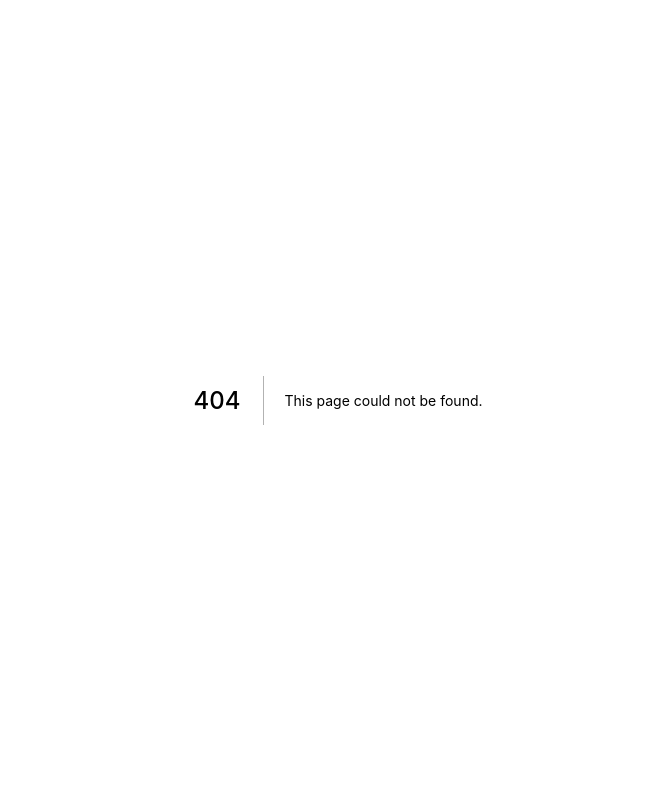
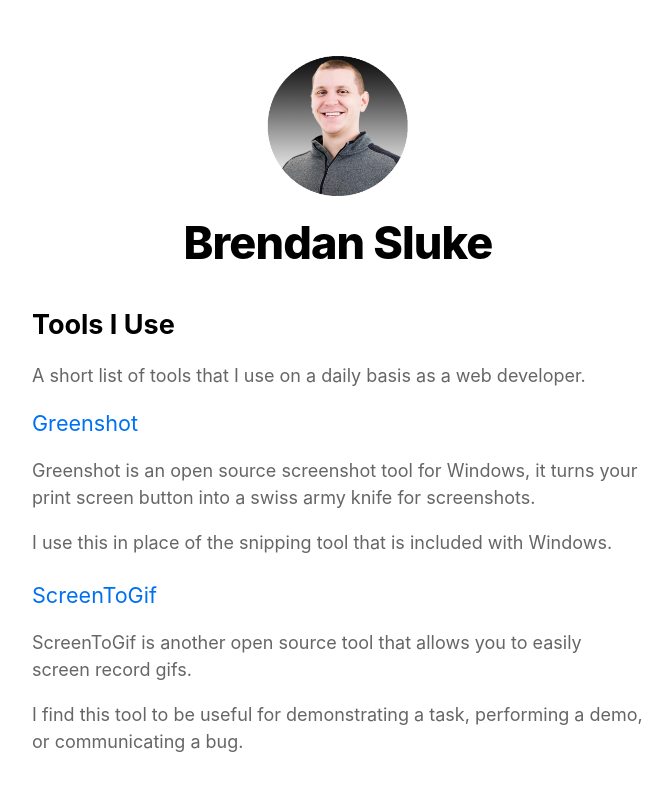
Before and after one commit to BrendanSluke/BrendanSluke, a Next.js app in the folder brendansluke/: page /tools-i-use in a window 1280 px wide. Before the commit this address had no page. Shown: the top 790 px of the page, without its empty margins (302-974 px from the left). Built offline with nearby package versions, Linux system fonts and the light colour scheme.

Commit message:
feat: add 'Tools I Use' page

```diff
--- /dev/null
+++ b/brendansluke/pages/tools-i-use.tsx
@@ -0,0 +1,63 @@
+import Head from "next/head";
+import Link from "next/link";
+import Layout from "../components/layout";
+import utilStyles from "../styles/utils.module.css";
+
+const ToolsIUse = () => {
+  return (
+    <Layout home>
+      <Head>
+        <title>Tools I Use</title>
+      </Head>
+      <section className={utilStyles.headingMd}>
+        <h2 className={utilStyles.headingLg}>Tools I Use</h2>
+        <small className={utilStyles.lightText}>
+          <p>
+            A short list of tools that I use on a daily basis as a web
+            developer.
+          </p>
+        </small>
+        <ul className={utilStyles.list}>
+          {/* Greenshot */}
+          <li className={utilStyles.listItem}>
+            <Link href="https://getgreenshot.org/">
+              <a>Greenshot</a>
+            </Link>
+            <br />
+            <small className={utilStyles.lightText}>
+              <p>
+                Greenshot is an open source screenshot tool for Windows, it
+                turns your print screen button into a swiss army knife for
+                screenshots.
+              </p>
+              <p>
+                I use this in place of the snipping tool that is included with
+                Windows.
+              </p>
+            </small>
+          </li>
+
+          {/* ScreenToGif */}
+          <li className={utilStyles.listItem}>
+            <Link href="https://www.screentogif.com/">
+              <a>ScreenToGif</a>
+            </Link>
+            <br />
+            <small className={utilStyles.lightText}>
+              <p>
+                ScreenToGif is another open source tool that allows you to
+                easily screen record gifs.
+              </p>
+              <p>
+                I find this tool to be useful for demonstrating a task,
+                performing a demo, or communicating a bug.
+              </p>
+            </small>
+          </li>
+        </ul>
+      </section>
+    </Layout>
+  );
+};
+
+export default ToolsIUse;
```
